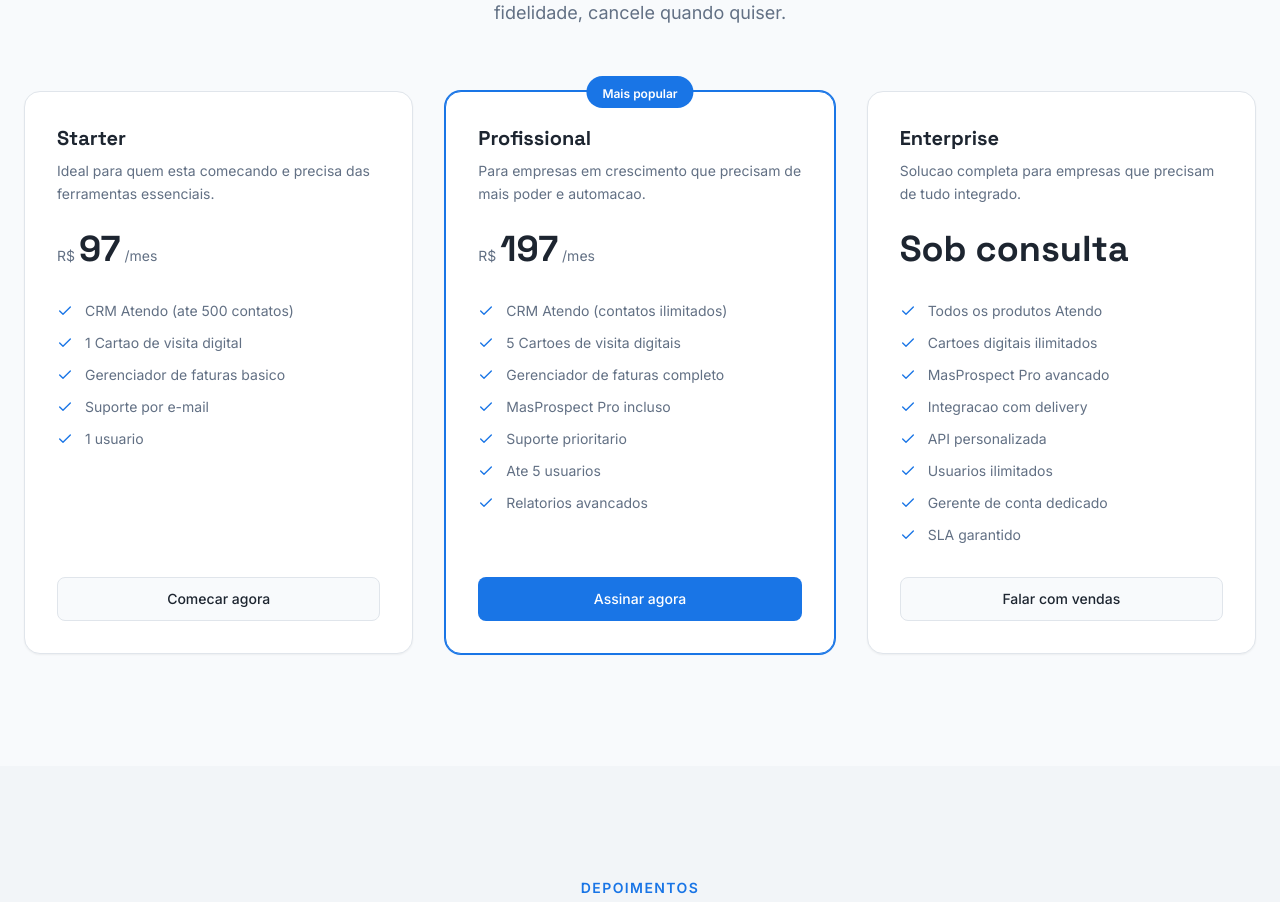
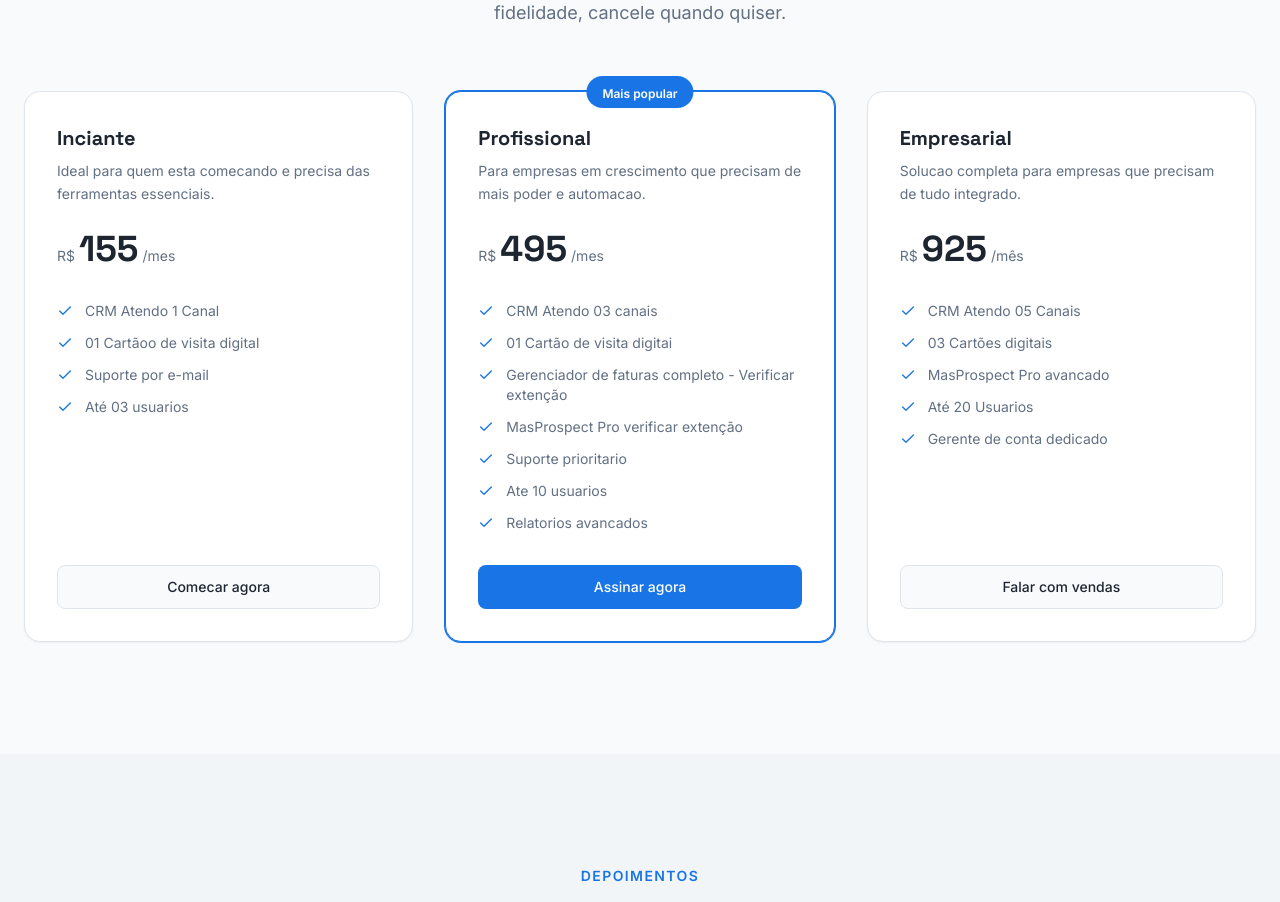
Before and after one commit to Atendo-Sistemas/Institucional-Tema-Atendo, a Next.js app: page / in a window 1280 px wide. Shown: the part 3340-4242 px from the top of the page. Built offline with nearby package versions, Linux system fonts and the light colour scheme.

Commit message:
feat: update pricing plans in pricing.tsx
Add new plans: Iniciante, Profissional, Empresarial with specific features and limits.

Co-authored-by: Atendo Sistemas <194499324+Atendo-Sistemas@users.noreply.github.com>

```diff
--- a/components/pricing.tsx
+++ b/components/pricing.tsx
@@ -3,16 +3,15 @@ import { Button } from "@/components/ui/button";
 
 const plans = [
   {
-    name: "Starter",
+    name: "Inciante",
     description: "Ideal para quem esta comecando e precisa das ferramentas essenciais.",
-    price: "97",
+    price: "155",
     period: "/mes",
     features: [
-      "CRM Atendo (ate 500 contatos)",
-      "1 Cartao de visita digital",
-      "Gerenciador de faturas basico",
+      "CRM Atendo 1 Canal",
+      "01 Cartãoo de visita digital",
       "Suporte por e-mail",
-      "1 usuario",
+      "Até 03 usuarios",
     ],
     highlighted: false,
     cta: "Comecar agora",
@@ -20,34 +19,31 @@ const plans = [
   {
     name: "Profissional",
     description: "Para empresas em crescimento que precisam de mais poder e automacao.",
-    price: "197",
+    price: "495",
     period: "/mes",
     features: [
-      "CRM Atendo (contatos ilimitados)",
-      "5 Cartoes de visita digitais",
-      "Gerenciador de faturas completo",
-      "MasProspect Pro incluso",
+      "CRM Atendo 03 canais",
+      "01 Cartão de visita digitai",
+      "Gerenciador de faturas completo - Verificar extenção",
+      "MasProspect Pro verificar extenção",
       "Suporte prioritario",
-      "Ate 5 usuarios",
+      "Ate 10 usuarios",
       "Relatorios avancados",
     ],
     highlighted: true,
     cta: "Assinar agora",
   },
   {
-    name: "Enterprise",
+    name: "Empresarial",
     description: "Solucao completa para empresas que precisam de tudo integrado.",
-    price: "Sob consulta",
-    period: "",
+    price: "925",
+    period: "/mês",
     features: [
-      "Todos os produtos Atendo",
-      "Cartoes digitais ilimitados",
+      "CRM Atendo 05 Canais",
+      "03 Cartões digitais",
       "MasProspect Pro avancado",
-      "Integracao com delivery",
-      "API personalizada",
-      "Usuarios ilimitados",
+      "Até 20 Usuarios",
       "Gerente de conta dedicado",
-      "SLA garantido",
     ],
     highlighted: false,
     cta: "Falar com vendas",
```
